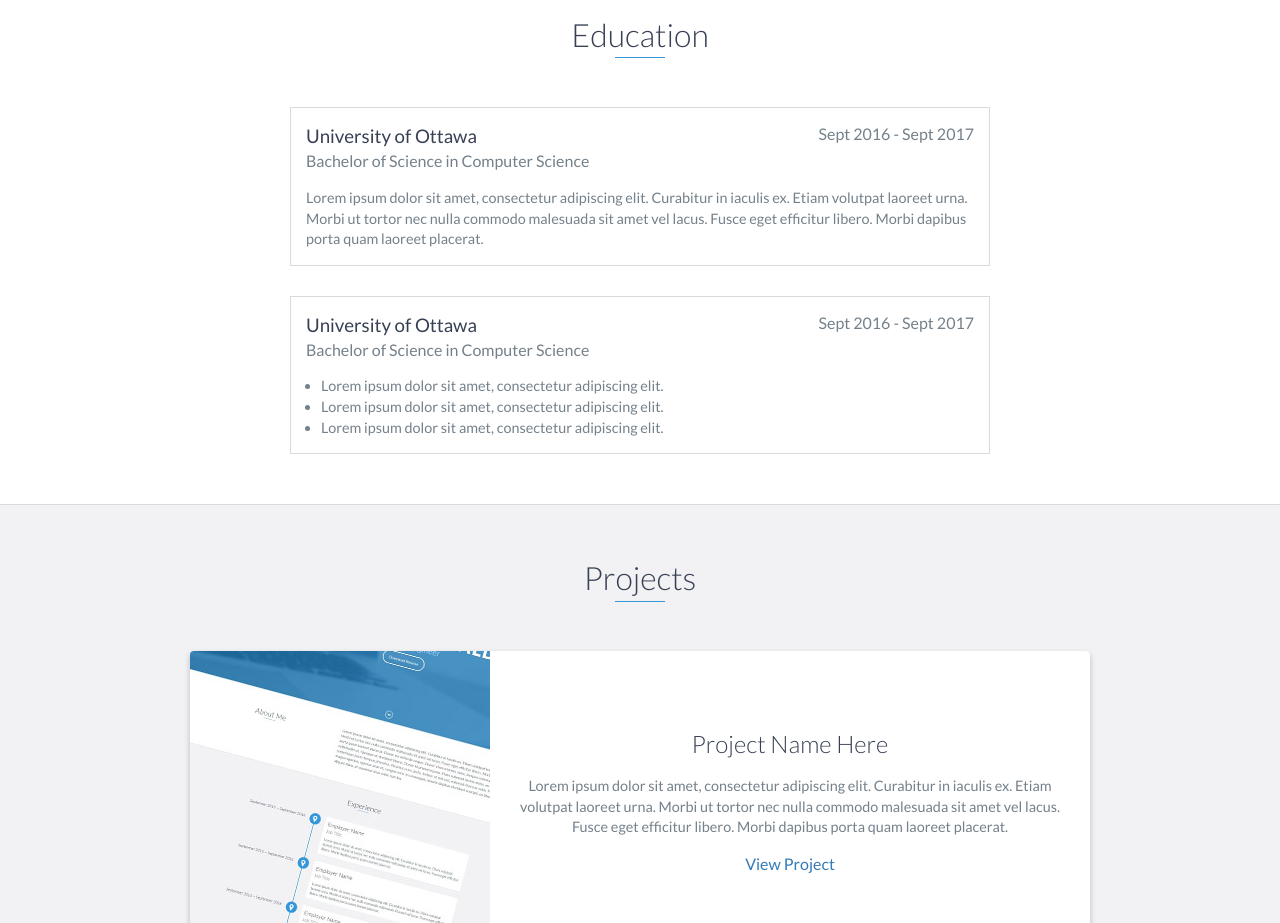
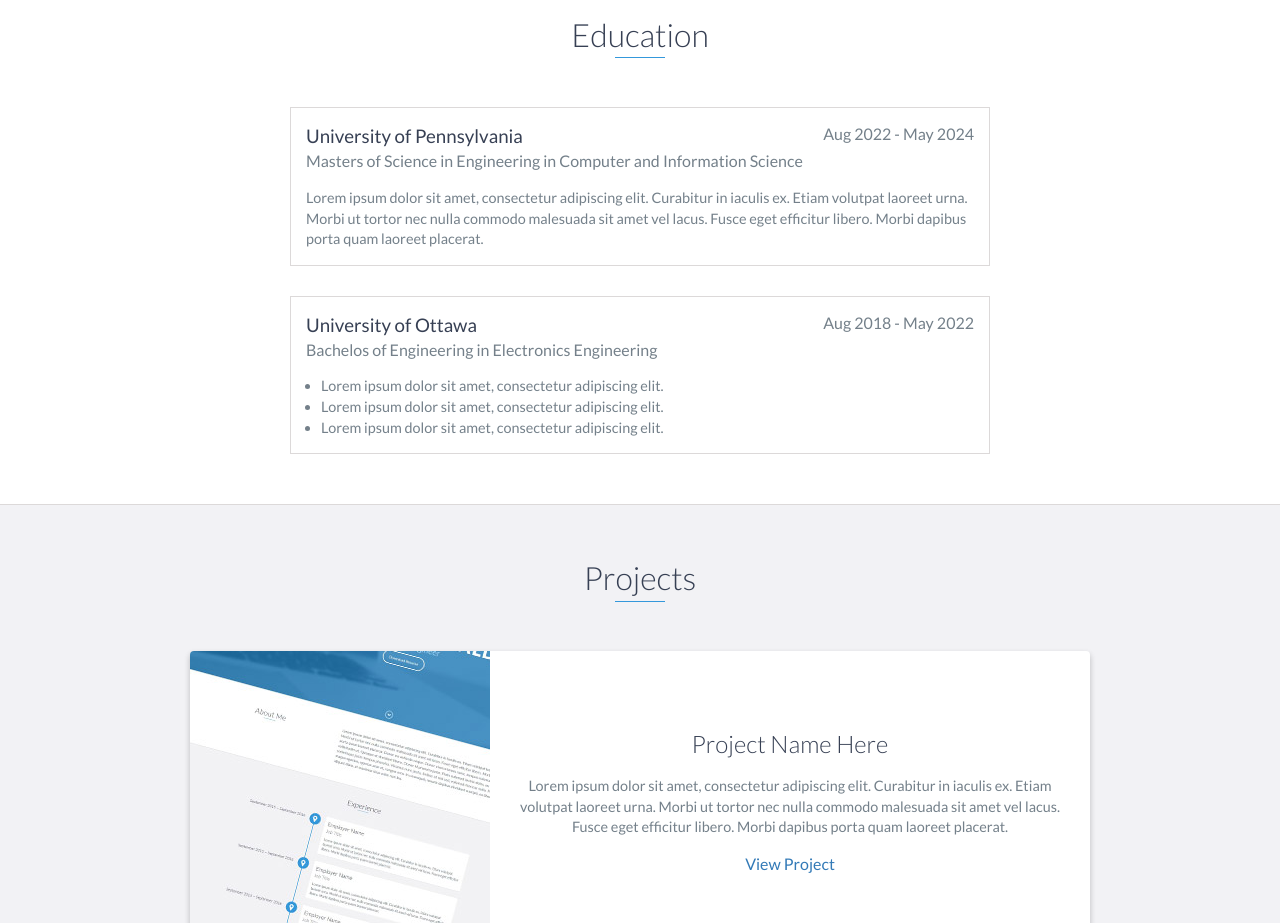
Before and after one commit to ghiarishi/ghiarishi.github.io, a website: page index.html in a window 1280 px wide. Shown: the part 1980-2903 px from the top of the page. Drawn offline with nearby package versions, Linux system fonts and the light colour scheme.

Commit message:
Update index.html

```diff
--- a/index.html
+++ b/index.html
@@ -114,9 +114,9 @@
     <div id="education">
         <h2 class="heading">Education</h2>
         <div class="education-block">
-            <h3>University of Ottawa</h3>
-            <span class="education-date">Sept 2016 - Sept 2017</span>
-            <h4>Bachelor of Science in Computer Science</h4>
+            <h3>University of Pennsylvania</h3>
+            <span class="education-date">Aug 2022 - May 2024</span>
+            <h4>Masters of Science in Engineering in Computer and Information Science</h4>
             <p>
                 Lorem ipsum dolor sit amet, consectetur adipiscing elit. Curabitur in iaculis ex. Etiam volutpat laoreet urna. Morbi ut tortor nec nulla commodo malesuada sit amet vel lacus. Fusce eget efficitur libero. Morbi dapibus porta quam laoreet placerat.
             </p>
@@ -125,8 +125,8 @@
 
         <div class="education-block">
             <h3>University of Ottawa</h3>
-            <span class="education-date">Sept 2016 - Sept 2017</span>
-            <h4>Bachelor of Science in Computer Science</h4>
+            <span class="education-date">Aug 2018 - May 2022</span>
+            <h4>Bachelos of Engineering in Electronics Engineering</h4>
             <ul>
                 <li>
                     Lorem ipsum dolor sit amet, consectetur adipiscing elit.
@@ -246,13 +246,13 @@
                 <div class="col-sm-5 social">
                     <ul>
                         <li>
-                            <a href="https://github.com/" target="_blank"><i class="fa fa-github" aria-hidden="true"></i></a>
+                            <a href="https://github.com/ghiarishi" target="_blank"><i class="fa fa-github" aria-hidden="true"></i></a>
                         </li>
                         <li>
                             <a href="https://stackoverflow.com/" target="_blank"><i class="fa fa-stack-overflow" aria-hidden="true"></i></a>
                         </li>
                         <li>
-                            <a href="https://linkedin.com/" target="_blank"><i class="fa fa-linkedin" aria-hidden="true"></i></a>
+                            <a href="https://www.linkedin.com/in/rishighia/" target="_blank"><i class="fa fa-linkedin" aria-hidden="true"></i></a>
                         </li>
                         <li>
                             <a href="https://www.facebook.com/" target="_blank"><i class="fa fa-facebook" aria-hidden="true"></i></a>
```
